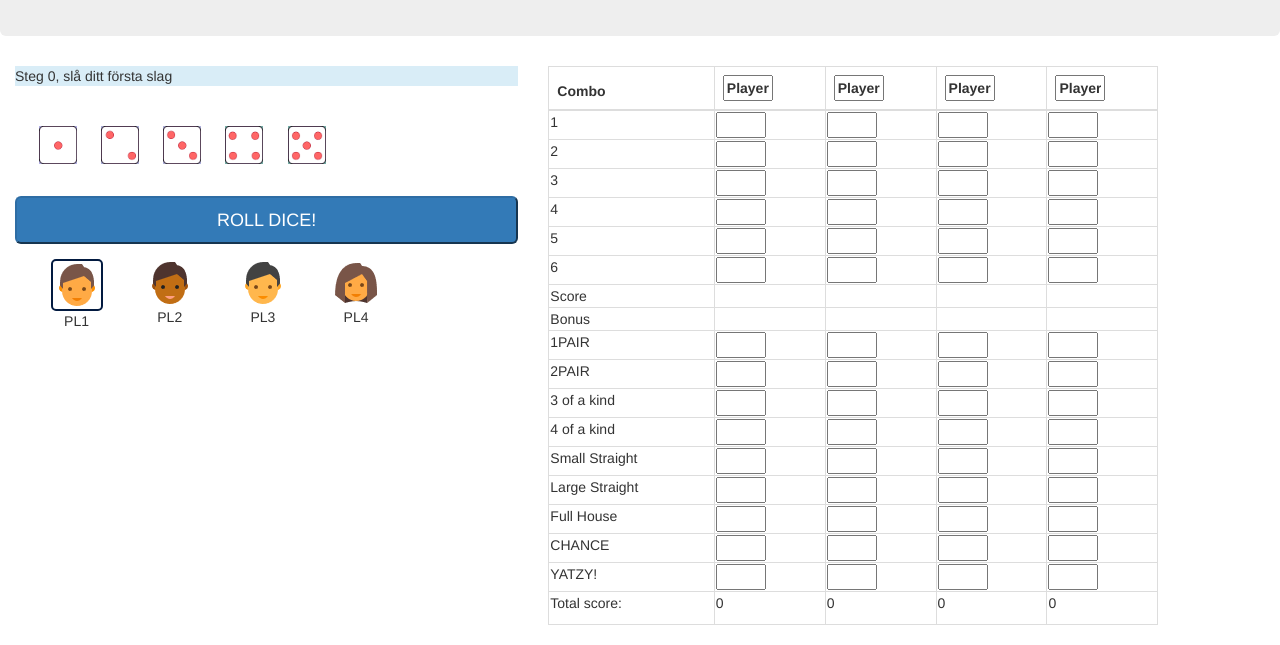
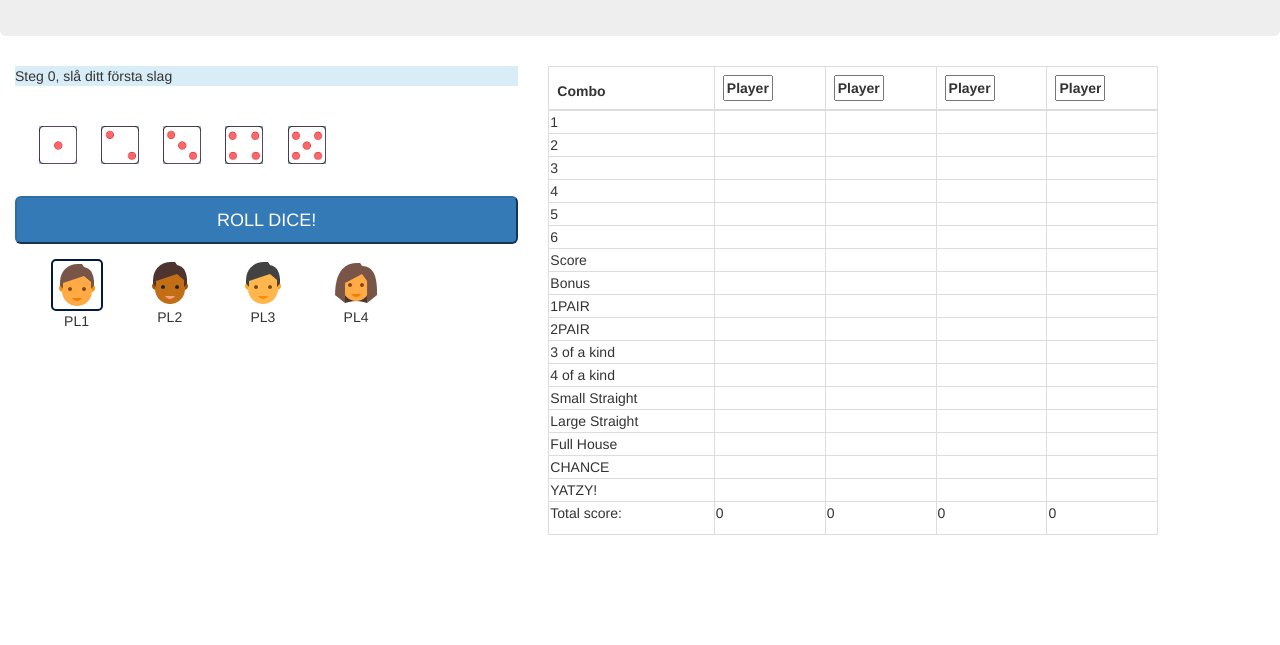
Before and after one commit to masoud1992/projectyatzy, a plain HTML site: page index.html in a window 1280 px wide. Shown: the part 159-804 px from the top of the page. Drawn offline with nearby package versions, Linux system fonts and the light colour scheme; no server answers.

Commit message:
Formuläret uppdateras
Formuläret uppdateras när man slår tärningar, flera små funktioner har förändrats, inte helt färdigt

```diff
--- a/css/style.css
+++ b/css/style.css
@@ -37,6 +37,12 @@ input{
 	border-radius: 5px;
 	padding:0px;
 }
+.chosen{
+	color:black;
+}
+.unchosen{
+	color:red;
+}
 @media screen and (min-width: 1200px){
     .col-xl-2, .playerImage, .playground{
 		padding-top:15px;
--- a/index.html
+++ b/index.html
@@ -70,69 +70,45 @@
                 <tbody>
                     <tr>
                         <td class="combo">1</td>
-                        <td><input type="text" id="player1score1"></input>
-                        </td>
-                        <td><input type="text" id="player2score1"></input>
-                        </td>
-                        <td><input type="text" id="player3score1"></input>
-                        </td>
-                        <td><input type="text" id="player4score1"></input>
-                        </td>
+                        <td class="unchosen" id="player1score1"></td>
+                        <td class="unchosen" id="player2score1"></td>
+                        <td class="unchosen" id="player3score1"></td>
+                        <td class="unchosen" id="player4score1"></td>
                     </tr>
                     <tr>
                         <td class="combo">2</td>
-                        <td><input type="text" id="player1score2"></input>
-                        </td>
-                        <td><input type="text" id="player2score2"></input>
-                        </td>
-                        <td><input type="text" id="player3score2"></input>
-                        </td>
-                        <td><input type="text" id="player4score2"></input>
-                        </td>
+                        <td class="unchosen" id="player1score2"></td>
+                        <td class="unchosen" id="player2score2"></td>
+                        <td class="unchosen" id="player3score2"></td>
+                        <td class="unchosen" id="player4score2"></td>
                     </tr>
                     <tr>
                         <td class="combo">3</td>
-                        <td><input type="text" id="player1score3"></input>
-                        </td>
-                        <td><input type="text" id="player2score3"></input>
-                        </td>
-                        <td><input type="text" id="player3score3"></input>
-                        </td>
-                        <td><input type="text" id="player4score3"></input>
-                        </td>
+                        <td class="unchosen" id="player1score3"></td>
+                        <td class="unchosen" id="player2score3"></td>
+                        <td class="unchosen" id="player3score3"></td>
+                        <td class="unchosen" id="player4score3"></td>
                     </tr>
                     <tr>
                         <td class="combo">4</td>
-                        <td><input type="text" id="player1score4"></input>
-                        </td>
-                        <td><input type="text" id="player2score4"></input>
-                        </td>
-                        <td><input type="text" id="player3score4"></input>
-                        </td>
-                        <td><input type="text" id="player4score4"></input>
-                        </td>
+                        <td class="unchosen" id="player1score4"></td>
+                        <td class="unchosen" id="player2score4"></td>
+                        <td class="unchosen" id="player3score4"></td>
+                        <td class="unchosen" id="player4score4"></td>
                     </tr>
                     <tr>
                         <td class="combo">5</td>
-                        <td><input type="text" id="player1score5"></input>
-                        </td>
-                        <td><input type="text" id="player2score5"></input>
-                        </td>
-                        <td><input type="text" id="player3score5"></input>
-                        </td>
-                        <td><input type="text" id="player4score5"></input>
-                        </td>
+                        <td class="unchosen" id="player1score5"></td>
+                        <td class="unchosen" id="player2score5"></td>
+                        <td class="unchosen" id="player3score5"></td>
+                        <td class="unchosen" id="player4score5"></td>
                     </tr>
                     <tr>
                         <td class="combo">6</td>
-                        <td><input type="text" id="player1score6"></input>
-                        </td>
-                        <td><input type="text" id="player2score6"></input>
-                        </td>
-                        <td><input type="text" id="player3score6"></input>
-                        </td>
-                        <td><input type="text" id="player4score6"></input>
-                        </td>
+                        <td class="unchosen" id="player1score6"></td>
+                        <td class="unchosen" id="player2score6"></td>
+                        <td class="unchosen" id="player3score6"></td>
+                        <td class="unchosen" id="player4score6"></td>
                     </tr>
                     <tr>
                         <td class="combo">Score</td>
@@ -150,102 +126,66 @@
                     </tr>
                     <tr>
                         <td class="combo">1PAIR</td>
-                        <td><input type="text" id="player1score7"></input>
-                        </td>
-                        <td><input type="text" id="player2score7"></input>
-                        </td>
-                        <td><input type="text" id="player3score7"></input>
-                        </td>
-                        <td><input type="text" id="player4score7"></input>
-                        </td>
+                        <td class="unchosen" id="player1score7"></td>
+                        <td class="unchosen" id="player2score7"></td>
+                        <td class="unchosen" id="player3score7"></td>
+                        <td class="unchosen" id="player4score7"></td>
                     </tr>
                     <tr>
                         <td class="combo">2PAIR</td>
-                        <td><input type="text" id="player1score8"></input>
-                        </td>
-                        <td><input type="text" id="player2score8"></input>
-                        </td>
-                        <td><input type="text" id="player3score8"></input>
-                        </td>
-                        <td><input type="text" id="player4score8"></input>
-                        </td>
+                        <td class="unchosen" id="player1score8"></td>
+                        <td class="unchosen" id="player2score8"></td>
+                        <td class="unchosen" id="player3score8"></td>
+                        <td class="unchosen" id="player4score8"></td>
                     </tr>
                     <tr>
                         <td class="combo">3 of a kind</td>
-                        <td><input type="text" id="player1score9"></input>
-                        </td>
-                        <td><input type="text" id="player2score9"></input>
-                        </td>
-                        <td><input type="text" id="player3score9"></input>
-                        </td>
-                        <td><input type="text" id="player4score9"></input>
-                        </td>
+                        <td class="unchosen" id="player1score9"></td>
+                        <td class="unchosen" id="player2score9"></td>
+                        <td class="unchosen" id="player3score9"></td>
+                        <td class="unchosen" id="player4score9"></td>
                     </tr>
                     <tr>
                         <td class="combo">4 of a kind</td>
-                        <td><input type="text" id="player1score10"></input>
-                        </td>
-                        <td><input type="text" id="player2score10"></input>
-                        </td>
-                        <td><input type="text" id="player3score10"></input>
-                        </td>
-                        <td><input type="text" id="player4score10"></input>
-                        </td>
+                        <td class="unchosen" id="player1score10"></td>
+                        <td class="unchosen" id="player2score10"></td>
+                        <td class="unchosen" id="player3score10"></td>
+                        <td class="unchosen" id="player4score10"></td>
                     </tr>
                     <tr>
                         <td class="combo">Small Straight</td>
-                        <td><input type="text" id="player1score11"></input>
-                        </td>
-                        <td><input type="text" id="player2score11"></input>
-                        </td>
-                        <td><input type="text" id="player3score11"></input>
-                        </td>
-                        <td><input type="text" id="player4score11"></input>
-                        </td>
+                        <td class="unchosen" id="player1score11"></td>
+                        <td class="unchosen" id="player2score11"></td>
+                        <td class="unchosen" id="player3score11"></td>
+                        <td class="unchosen" id="player4score11"></td>
                     </tr>
                     <tr>
                         <td class="combo">Large Straight</td>
-                        <td><input type="text" id="player1score12"></input>
-                        </td>
-                        <td><input type="text" id="player2score12"></input>
-                        </td>
-                        <td><input type="text" id="player3score12"></input>
-                        </td>
-                        <td><input type="text" id="player4score12"></input>
-                        </td>
+                        <td class="unchosen" id="player1score12"></td>
+                        <td class="unchosen" id="player2score12"></td>
+                        <td class="unchosen" id="player3score12"></td>
+                        <td class="unchosen" id="player4score12"></td>
                     </tr>
                     <tr>
                         <td class="combo">Full House</td>
-                        <td><input type="text" id="player1score13"></input>
-                        </td>
-                        <td><input type="text" id="player2score13"></input>
-                        </td>
-                        <td><input type="text" id="player3score13"></input>
-                        </td>
-                        <td><input type="text" id="player4score13"></input>
-                        </td>
+                        <td class="unchosen" id="player1score13"></td>
+                        <td class="unchosen" id="player2score13"></td>
+                        <td class="unchosen" id="player3score13"></td>
+                        <td class="unchosen" id="player4score13"></td>
                     </tr>
                     <tr>
                         <td class="combo">CHANCE</td>
-                        <td><input type="text" id="player1score14"></input>
-                        </td>
-                        <td><input type="text" id="player2score14"></input>
-                        </td>
-                        <td><input type="text" id="player3score14"></input>
-                        </td>
-                        <td><input type="text" id="player4score14"></input>
-                        </td>
+                        <td class="unchosen" id="player1score14"></td>
+                        <td class="unchosen" id="player2score14"></td>
+                        <td class="unchosen" id="player3score14"></td>
+                        <td class="unchosen" id="player4score14"></td>
                     </tr>
                     <tr>
                         <td class="combo">YATZY!</td>
-                        <td><input type="text" id="player1score15"></input>
-                        </td>
-                        <td><input type="text" id="player2score15"></input>
-                        </td>
-                        <td><input type="text" id="player3score15"></input>
-                        </td>
-                        <td><input type="text" id="player4score15"></input>
-                        </td>
+                        <td class="unchosen" id="player1score15"></td>
+                        <td class="unchosen" id="player2score15"></td>
+                        <td class="unchosen" id="player3score15"></td>
+                        <td class="unchosen" id="player4score15"></td>
                     </tr>
                     <tr>
                         <td class="combo">Total score:</td>
```
Also changed, not shown: js/main.js (+85 -53 lines).
